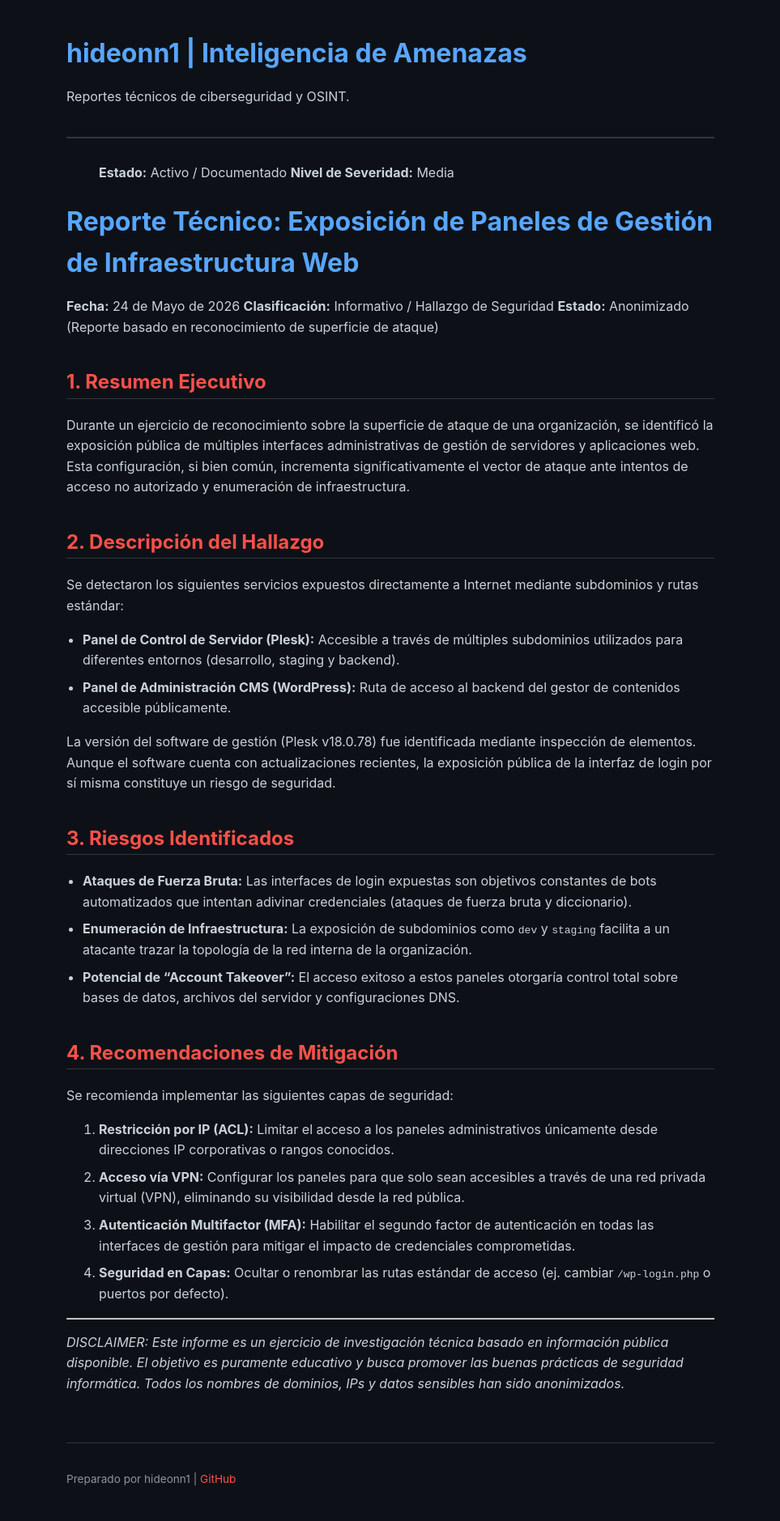
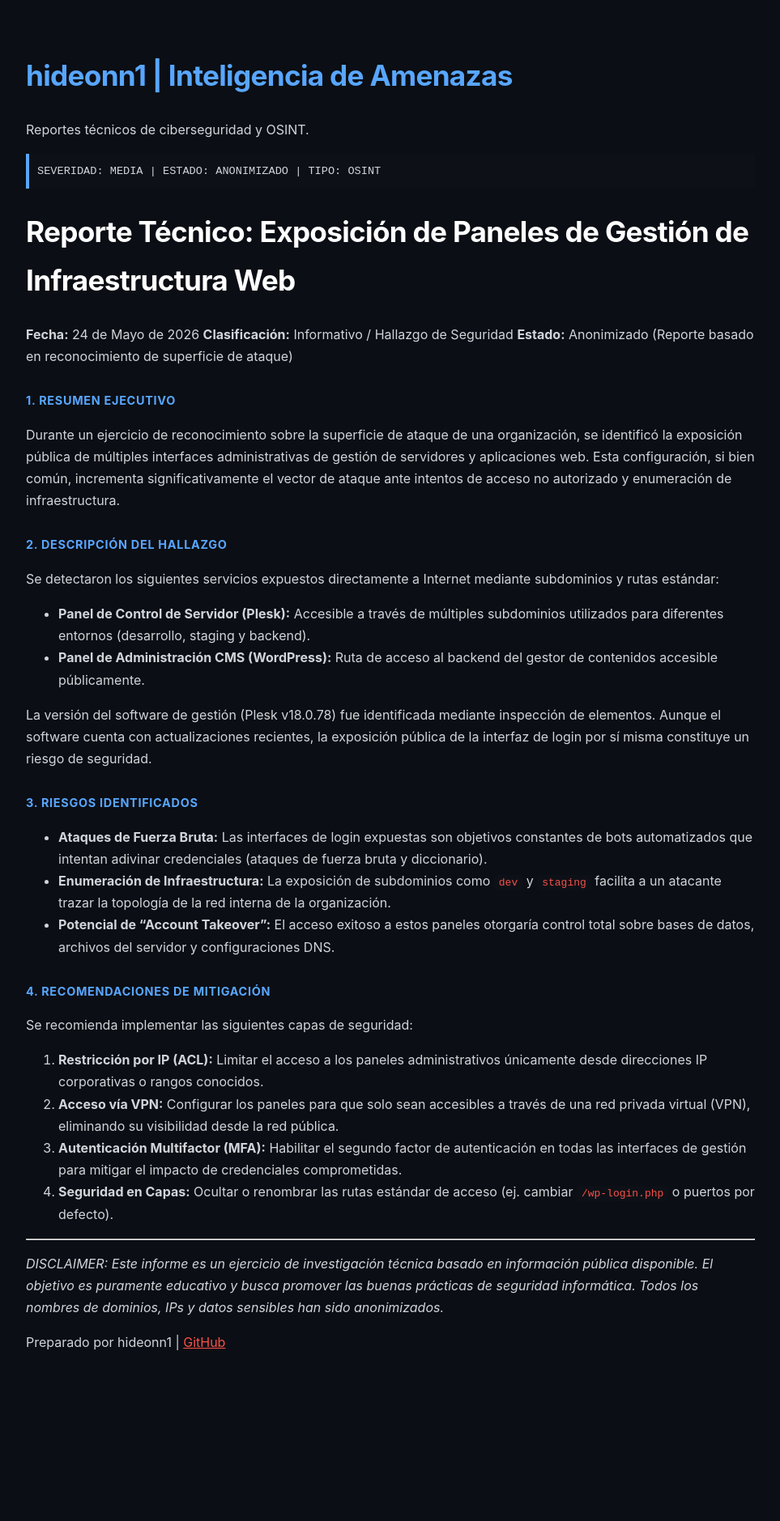
Before and after one commit to hideonn1/hideonn1.github.io, a Jekyll site: the page built from reportes/2026-05-24-exposicion-paneles.md, in a window 1280 px wide. Shown: the whole page at 81% size, without its empty margins (158-1121 px from the left). Built offline with Jekyll 4.4.1, drawn with Linux system fonts in a browser that asks for light colours; after the commit the page ends 1728 px from its top, so only the background shows below that.

Commit message:
add: algunos cambios, por 23543246 decima vez, vaya!

```diff
--- a/_layouts/default.html
+++ b/_layouts/default.html
@@ -4,24 +4,41 @@
     <meta charset="UTF-8">
     <title>{{ page.title }} | {{ site.title }}</title>
     <style>
+        /* Estilos modernos */
         body {
-            background-color: #0d1117;
-            color: #c9d1d9;
-            font-family: -apple-system, BlinkMacSystemFont, "Segoe UI", Helvetica, Arial, sans-serif;
-            line-height: 1.6;
-            max-width: 800px;
-            margin: 40px auto;
-            padding: 0 20px;
+            background-color: #0b0e14;
+            color: #d1d5db;
+            font-family: 'Inter', -apple-system, sans-serif;
+            line-height: 1.7;
+            max-width: 900px;
+            margin: 0 auto;
+            padding: 40px 20px;
         }
-        header { border-bottom: 2px solid #30363d; padding-bottom: 20px; margin-bottom: 30px; }
-        h1 { color: #58a6ff; font-size: 2em; margin-bottom: 0.2em; }
-        h2 { color: #f85149; font-size: 1.5em; margin-top: 1.5em; border-bottom: 1px solid #30363d; }
-        h3 { color: #c9d1d9; font-size: 1.2em; }
-        a { color: #58a6ff; text-decoration: none; }
-        a:hover { text-decoration: underline; }
-        footer { margin-top: 60px; font-size: 0.85em; color: #8b949e; border-top: 1px solid #30363d; padding-top: 20px; }
-        ul { padding-left: 20px; }
-        li { margin-bottom: 8px; }
+
+        article {
+            background: #161b22;
+            padding: 40px;
+            border-radius: 12px;
+            border: 1px solid #30363d;
+            box-shadow: 0 10px 30px rgba(0,0,0,0.3);
+        }
+
+        h1 { color: #ffffff; font-size: 2.2em; letter-spacing: -0.02em; }
+        h2 { color: #58a6ff; font-size: 1.6em; margin-top: 2em; text-transform: uppercase; letter-spacing: 0.05em; font-size: 0.9em; }
+
+        .meta-data {
+            font-family: 'Fira Code', monospace;
+            background: #0d1117;
+            padding: 10px;
+            border-left: 4px solid #58a6ff;
+            font-size: 0.85em;
+            margin-bottom: 20px;
+        }
+
+        code { background: #0d1117; color: #f85149; padding: 2px 6px; border-radius: 4px; }
+
+        a { color: #58a6ff; transition: 0.3s; }
+        a:hover { color: #ffffff; text-decoration: underline; }
     </style>
 </head>
 <body>
--- a/reportes/2026-05-24-exposicion-paneles.md
+++ b/reportes/2026-05-24-exposicion-paneles.md
@@ -3,8 +3,9 @@ layout: default
 title: Exposición de Paneles de Gestión/Administración
 ---
 
-> **Estado:** Activo / Documentado
-> **Nivel de Severidad:** Media
+<div class="meta-data">
+SEVERIDAD: MEDIA | ESTADO: ANONIMIZADO | TIPO: OSINT
+</div>
 
 # Reporte Técnico: Exposición de Paneles de Gestión de Infraestructura Web
 
```
